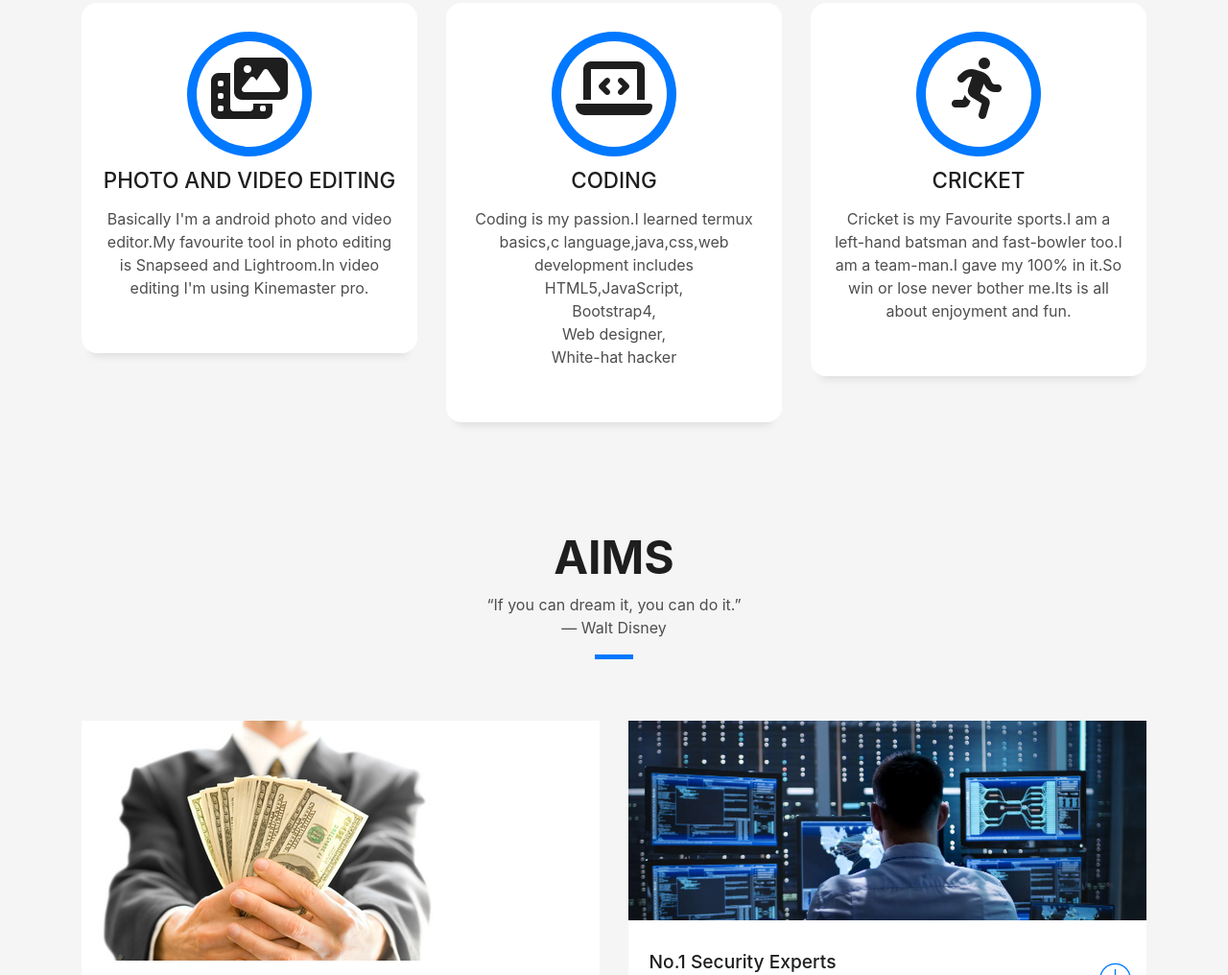
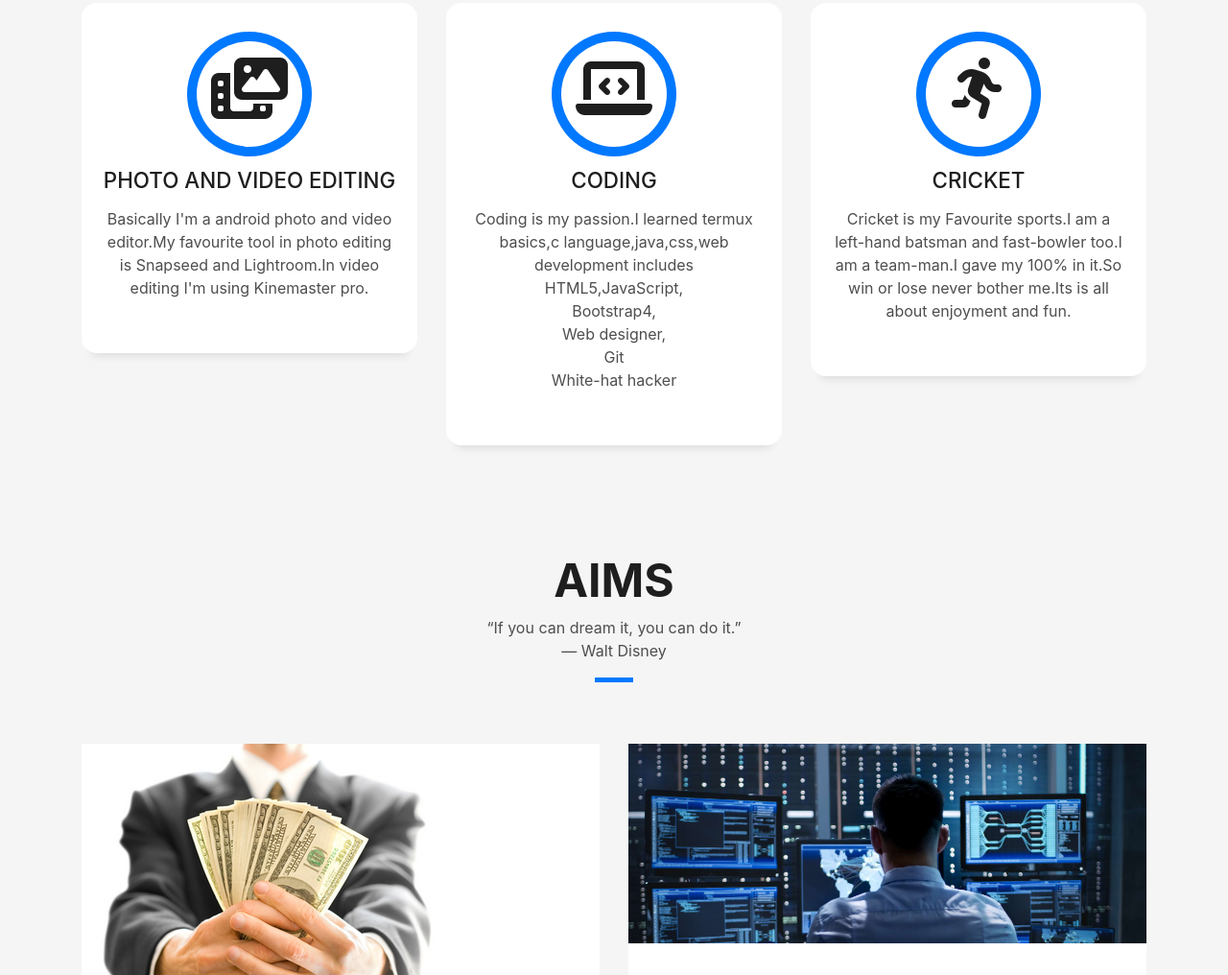
Before and after one commit to Sreehariskj/S4studios, a plain HTML site: page index.html in a window 1280 px wide. Shown: the part 1638-2654 px from the top of the page at 96% size. Drawn offline with Linux system fonts and the light colour scheme; files whose address does not match are found by name.

Commit message:
git added

```diff
--- a/index.html
+++ b/index.html
@@ -182,7 +182,7 @@
               <div class="service-content">
                 <h2 class="s-title">Coding</h2>
                 <p class="s-description text-center">
-                  Coding is my passion.I learned termux basics,c language,java,css,web development includes HTML5,JavaScript,<br>Bootstrap4,<br>Web designer,<br>White-hat hacker
+                  Coding is my passion.I learned termux basics,c language,java,css,web development includes HTML5,JavaScript,<br>Bootstrap4,<br>Web designer,<br>Git<br>White-hat hacker
                 </p>
               </div>
             </div>
```
